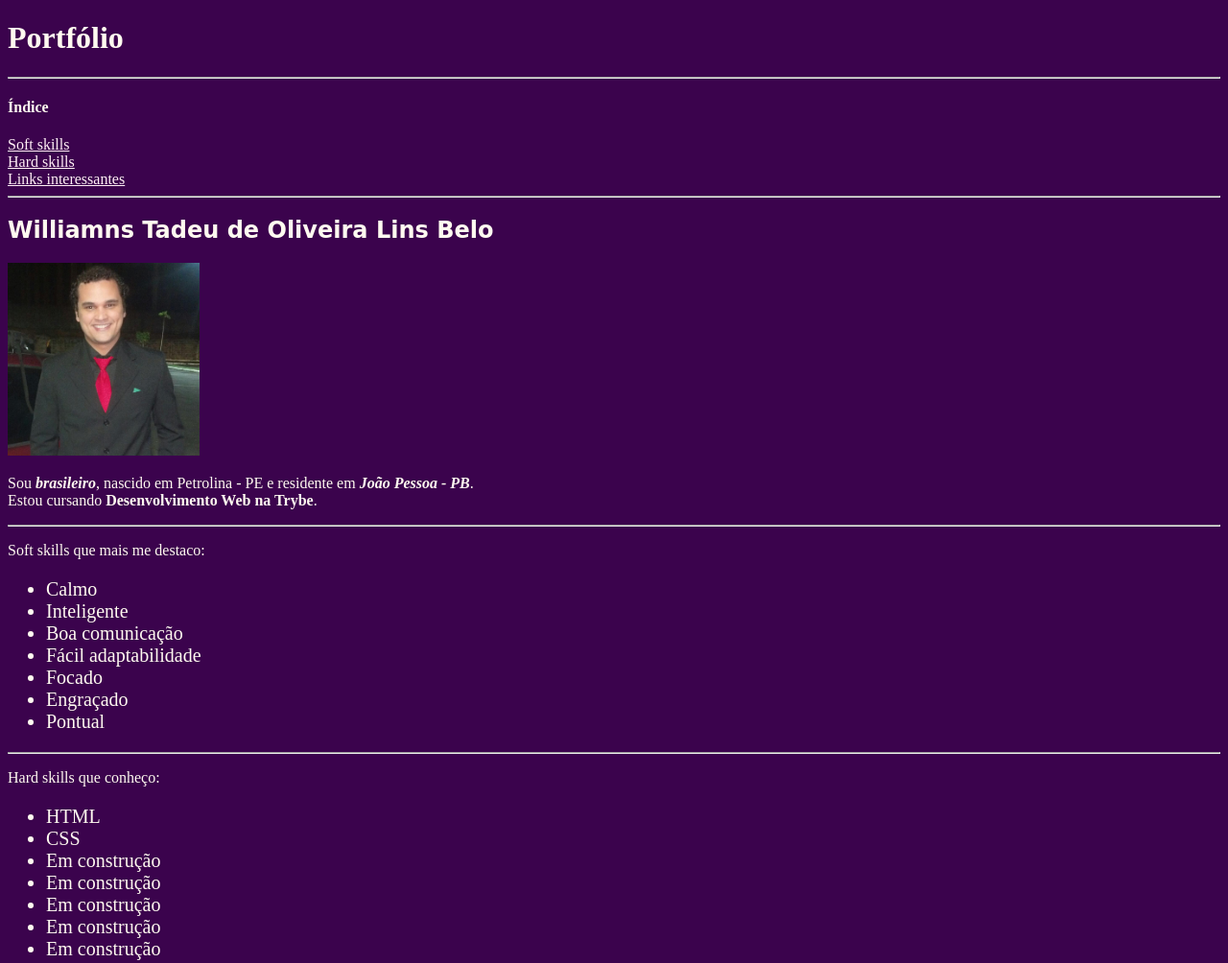
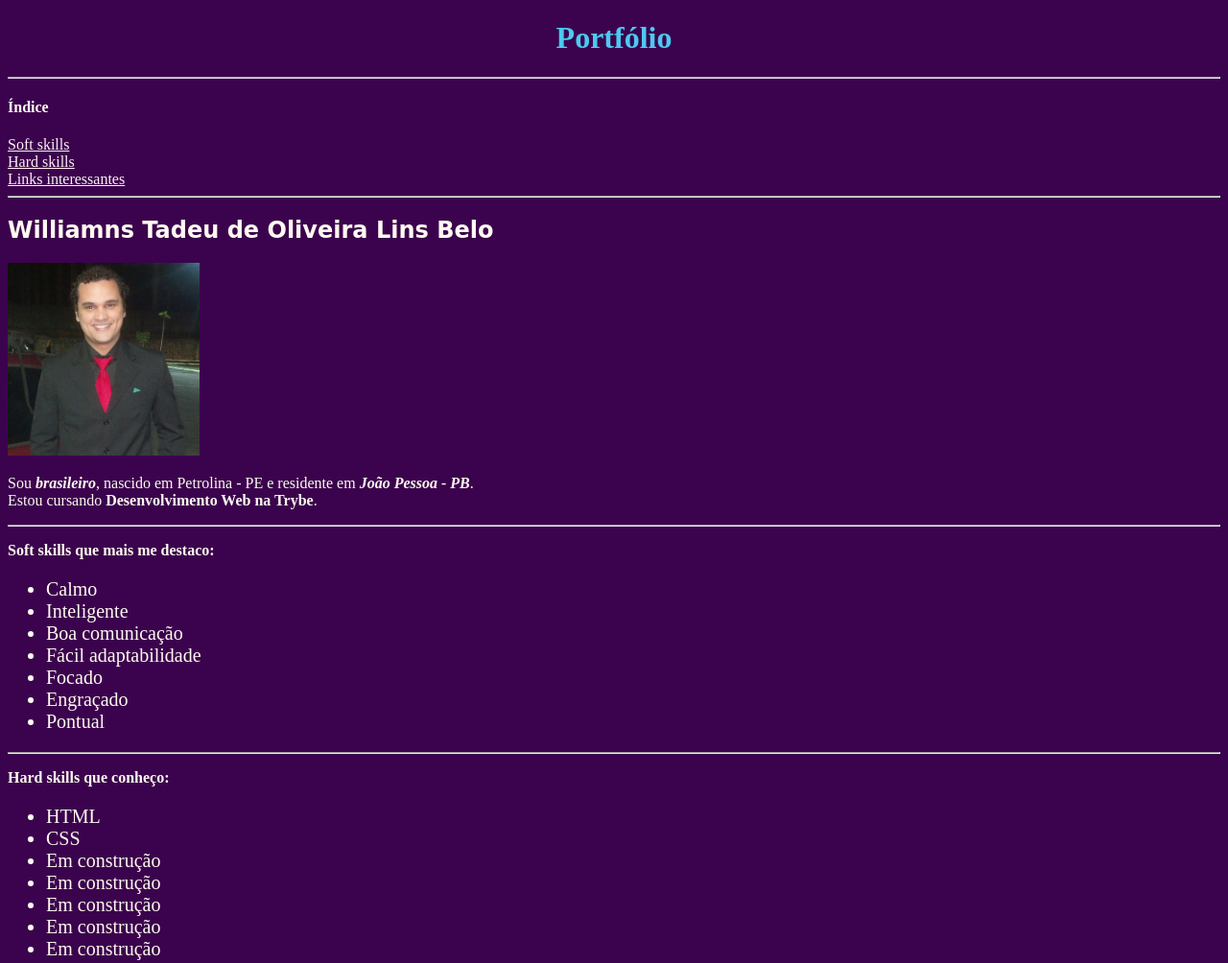
Before and after one commit to williamnstolb/williamnstolb.github.io, a plain HTML site: page index.html in a window 1280 px wide. Shown: the top 1004 px of the page at 96% size. Drawn offline with Linux system fonts and the light colour scheme.

Commit message:
Pequenas mudanças e finalizaçao

```diff
--- a/index.html
+++ b/index.html
@@ -5,6 +5,11 @@
     <title>HTML</title>
 
    <style>
+
+     h1 {
+       color: #4CC9F0;
+       text-align: center;
+     }
     body {
       background-color:#3b034d;
       color:floralwhite;
@@ -40,7 +45,7 @@
 
     <p>Sou <strong><em>brasileiro</em></strong>, nascido em Petrolina - PE e residente em <strong><em>João Pessoa - PB</em></strong>.<br> Estou cursando <strong>Desenvolvimento Web na Trybe</strong>.</p>
 <hr>
-<p id="soft skills">Soft skills que mais me destaco:</p>
+<p id="soft skills"><strong>Soft skills que mais me destaco:</strong></p>
     <ul class="skills">
         <li>Calmo</li>
         <li>Inteligente</li>
@@ -51,7 +56,7 @@
         <li>Pontual</li>
     </ul>
 <hr>
-<p id="Hard skills">Hard skills que conheço:</p>
+<p id="Hard skills"><strong>Hard skills que conheço:</strong></p>
     <ul class="skills">
         <li>HTML</li>
         <li>CSS</li>
```
